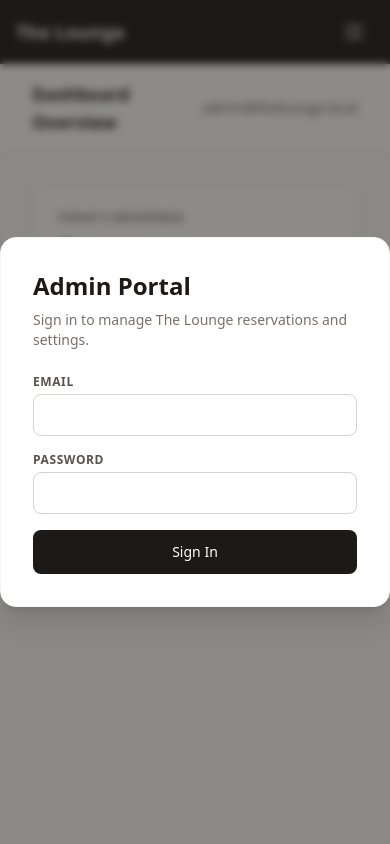
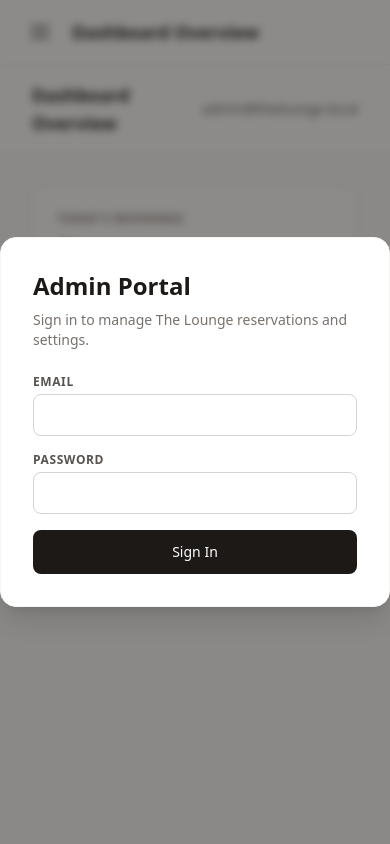
Before and after one commit to enochfortunate539-maker/the-lounge-bookings, a Flask app: page /admin in a window 390 px wide. Run offline with Flask 3, Linux system fonts and the light colour scheme; parts of the project's set-up code (start-up, migrations or seed data) failed here and were passed over; some libraries are stand-ins or nearby versions.

Commit message:
Update mobile navigation and hamburger menu

```diff
--- a/templates/admin.html
+++ b/templates/admin.html
@@ -28,26 +28,28 @@
         </div>
     </div>
 
-    <!-- Mobile Top Navigation Bar (Visible only on small screens) -->
-    <nav class="bg-stone-900 text-white shadow-md md:hidden">
-        <div class="max-w-7xl mx-auto px-4">
-            <div class="flex justify-between h-16 items-center">
-                <span class="text-lg font-bold tracking-wide">The Lounge</span>
-                <!-- Mobile Hamburger Button -->
-                <button id="menu-btn" class="text-stone-300 hover:text-white focus:outline-none p-2 rounded-md">
+    <!-- Top Header with Built-in Mobile Hamburger Button -->
+<header class="bg-white border-b border-stone-200 px-6 py-4 flex justify-between items-center">
+    <div class="flex items-center space-x-4">
+        <!-- Mobile Hamburger Button (Shows only on mobile screens) -->
+        <button id="menu-btn" onclick="toggleMobileMenu()" class="md:hidden text-stone-700 hover:text-stone-900 focus:outline-none p-1 rounded-md">
             <svg class="h-6 w-6" fill="none" viewBox="0 0 24 24" stroke="currentColor">
                 <path stroke-linecap="round" stroke-linejoin="round" stroke-width="2" d="M4 6h16M4 12h16M4 18h16" />
             </svg>
         </button>
+        <h2 class="text-lg font-bold text-stone-900" id="pageTitle">Dashboard Overview</h2>
     </div>
+    <div class="flex items-center space-x-4">
+        <span class="text-sm font-medium text-stone-600 hidden sm:inline" id="adminUserEmail">admin@thelounge.local</span>
     </div>
-        <!-- Mobile Dropdown Menu -->
-        <div id="mobile-menu" class="hidden px-4 pt-2 pb-4 space-y-2 border-t border-stone-800 bg-stone-900">
-            <button onclick="switchView('overview'); toggleMobileMenu();" class="block w-full text-left px-3 py-2 rounded-md text-base font-medium hover:bg-stone-800 text-stone-300 hover:text-white">Overview</button>
-            <button onclick="switchView('reservations'); toggleMobileMenu();" class="block w-full text-left px-3 py-2 rounded-md text-base font-medium hover:bg-stone-800 text-stone-300 hover:text-white">Reservations</button>
-            <button onclick="logout()" class="block w-full text-left px-3 py-2 rounded-md text-base font-medium text-red-400 hover:bg-stone-800">Sign Out</button>
+</header>
+
+<!-- Mobile Dropdown Drawer (Appears right below header when clicked) -->
+<div id="mobile-menu" class="hidden md:hidden bg-white border-b border-stone-200 px-6 py-4 space-y-3 shadow-sm">
+    <button onclick="switchView('overview'); toggleMobileMenu();" class="block w-full text-left py-2 text-sm font-medium text-stone-700 hover:text-stone-900">Overview</button>
+    <button onclick="switchView('reservations'); toggleMobileMenu();" class="block w-full text-left py-2 text-sm font-medium text-stone-700 hover:text-stone-900">Reservations</button>
+    <button onclick="logout()" class="block w-full text-left py-2 text-sm font-medium text-red-600">Sign Out</button>
 </div>
-    </nav>
 
     <!-- Dashboard Layout -->
     <div class="flex h-screen overflow-hidden">
@@ -120,17 +122,8 @@
         </main>
     </div>
 
-    <!-- Mobile Menu Toggle Script -->
-    <script>
-        const menuBtn = document.getElementById('menu-btn');
-        const mobileMenu = document.getElementById('mobile-menu');
 
-        function toggleMobileMenu() {
-            mobileMenu.classList.toggle('hidden');
-        }
 
-        menuBtn.addEventListener('click', toggleMobileMenu);
-    </script>
 
     <!-- Script Logic -->
     <script>
@@ -326,5 +319,19 @@
             checkSession();
         });
     </script>
+
+
+ <!-- Mobile Menu Toggle Script -->
+<script>
+    const menuBtn = document.getElementById('menu-btn');
+    const mobileMenu = document.getElementById('mobile-menu');
+
+    function toggleMobileMenu() {
+        mobileMenu.classList.toggle('hidden');
+    }
+
+    menuBtn.addEventListener('click', toggleMobileMenu);
+</script>
+
 </body>
 </html>
```
Lines whose indentation alone changed are shown as unchanged.
